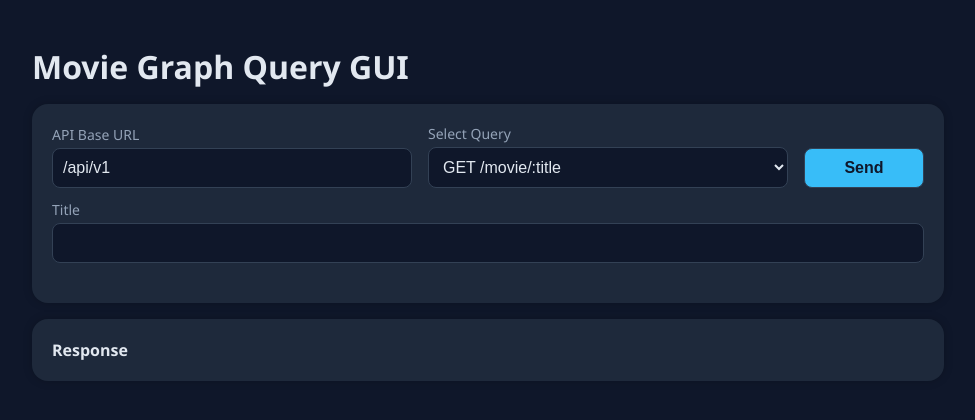
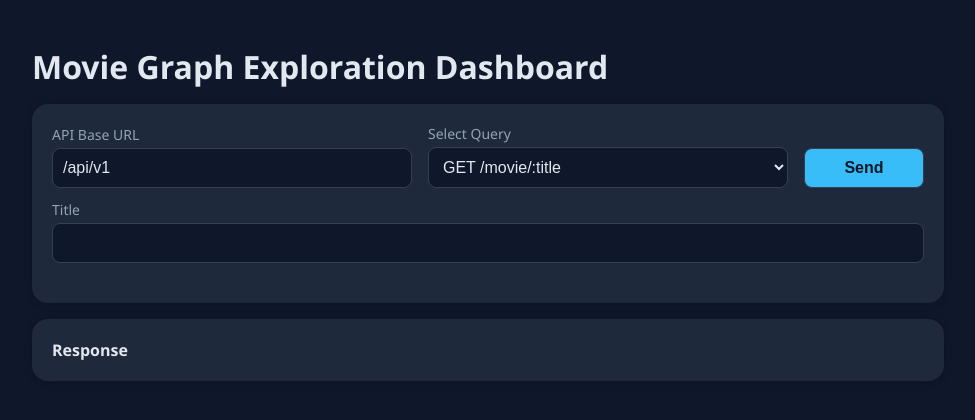
Before and after one commit to kahlilwassell/KW_MC_Initial_DB_Final_Project_Repo, a Flask app: page /api/v1/ui in a window 1280 px wide. Shown: the top 420 px of the page, without its empty margins (152-1127 px from the left). Run offline with Flask 3, Linux system fonts and the light colour scheme.

Commit message:
small cleanup

```diff
--- a/templates/query_ui.html
+++ b/templates/query_ui.html
@@ -2,14 +2,14 @@
 <html lang="en">
 <head>
   <meta charset="utf-8" />
-  <title>Movie Graph Query GUI</title>
+  <title>Movie Graph Exploration Dashboard</title>
   <meta name="viewport" content="width=device-width, initial-scale=1" />
   <link rel="icon" type="image/png" href="/static/favicon.png" />
   <link rel="stylesheet" href="/static/query_ui.css" />
 </head>
 <body>
   <div class="wrap">
-    <h1>Movie Graph Query GUI</h1>
+    <h1>Movie Graph Exploration Dashboard</h1>
 
     <div class="card">
       <div class="row">
```
Also changed, not shown: README.md.
